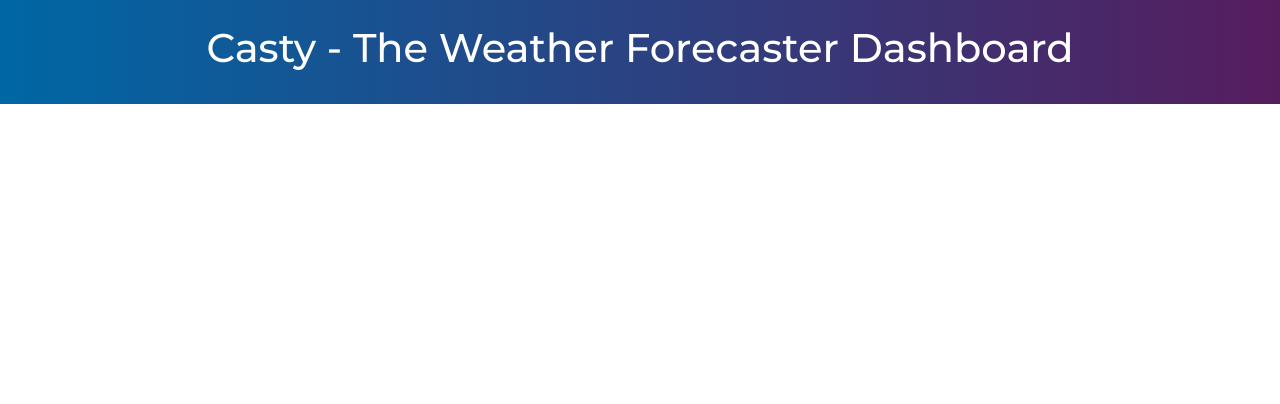
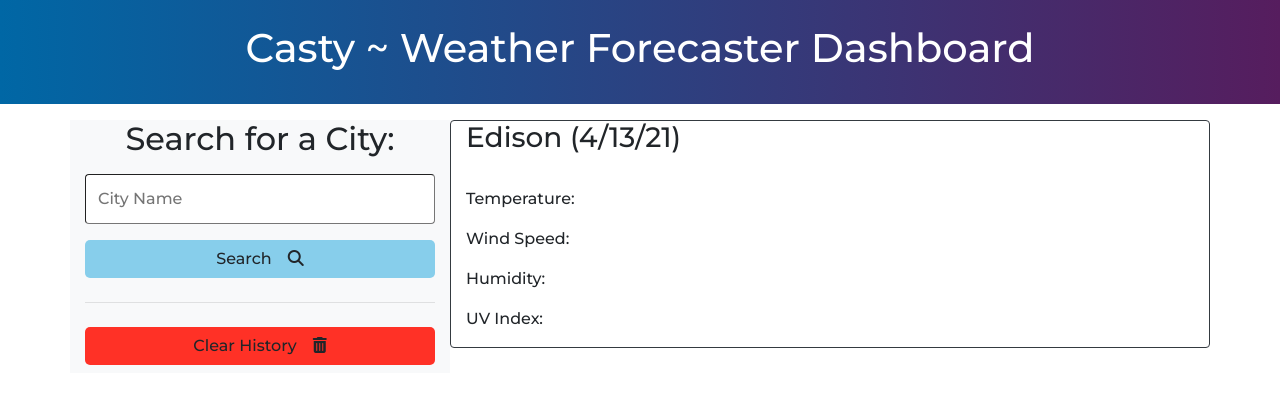
Before and after one commit to jeffymiyoung/Casty-Weather-Forecast-App, a plain HTML site: page Index.html in a window 1280 px wide. Drawn offline with nearby package versions, Linux system fonts and the light colour scheme.

Commit message:
added Search Input/Button - UL for Search History/Clear History Button - Current Forecast template

```diff
--- a/Assets/CSS/styles.css
+++ b/Assets/CSS/styles.css
@@ -1,11 +1,57 @@
 * {
+    margin: 0;
+    padding: 0;
     font-family: 'Montserrat', sans-serif;
+    box-sizing: border-box;
 }
 
 header {
+    font-weight: bold;
+    text-align: center;
     color: white;
-    font-weight: bold;
     padding: 24px;
-    text-align: center;
     background-image: linear-gradient(to right, #0067a5, #561D5E);
 }
+
+h2, h3 {
+    font-weight: 500;
+}
+
+.container {
+    margin-top: 16px;
+}
+
+.btn {
+    border-radius: 5px;
+}
+
+.city-input {
+    margin-top: 8px;
+    margin-bottom: 8px;
+    padding: 12px;
+    border-width: thin;
+}
+
+.search-title {
+    justify-content: center;
+}
+
+.search-btn {
+    background-color: #87CEEB;
+    margin-top: 8px;
+    margin-bottom: 8px;
+}
+
+.fa-magnifying-glass {
+    padding-left: 16px;
+}
+
+.clear-history {
+    background-color: #FF3126;
+    margin-top: 8px;
+    margin-bottom: 8px;
+}
+
+.fa-trash-can {
+    padding-left: 16px;
+}
--- a/Index.html
+++ b/Index.html
@@ -8,22 +8,77 @@
     <!-- Bootstrap link -->
     <link rel="stylesheet" href="https://stackpath.bootstrapcdn.com/bootstrap/4.3.1/css/bootstrap.min.css" />
     <!-- Font Awesome Icons -->
-    <link rel="stylesheet" href="https://use.fontawesome.com/releases/v5.8.1/css/all.css" integrity="sha384-50oBUHEmvpQ+1lW4y57PTFmhCaXp0ML5d60M1M7uH2+nqUivzIebhndOJK28anvf" crossorigin="anonymous" />
+    <link rel="stylesheet" href="https://cdnjs.cloudflare.com/ajax/libs/font-awesome/6.1.1/css/all.min.css" integrity="sha512-KfkfwYDsLkIlwQp6LFnl8zNdLGxu9YAA1QvwINks4PhcElQSvqcyVLLD9aMhXd13uQjoXtEKNosOWaZqXgel0g==" crossorigin="anonymous" referrerpolicy="no-referrer" />
     <!-- Google Fonts - Montserrat -->
     <link rel="stylesheet" href="https://fonts.googleapis.com/css2?family=Montserrat:wght@100;300;500;700&display=swap" />
     <!-- Local Style File -->
     <link rel="stylesheet" href="./Assets/CSS/styles.css" />
-
-    <title>Casty - The Weather Forecaster App</title>
+    <!-- Favicon Link -->
+    <link rel="icon" type="icon/x-icon" href="./Assets/Images/favicon.ico" />
+    <title>Casty ~ Weather Forecaster App</title>
 </head>
 <body>
     <!-- Header Nav Bar -->
     <header>
-        <div>
-            <h1>Casty - The Weather Forecaster Dashboard</h1>
-        </div>
+        <h1>Casty ~ Weather Forecaster Dashboard</h1>
     </header>
 
+    <!-- Container for Search Bar and Forecast Projection -->
+    <div class="container">
+        <div class="row">
+
+            <!-- City Search Column -->
+            <div class="col-3 col-sm-4 bg-light">
+                <h2 class="row search-title">Search for a City:</h2>
+
+                <!-- Search Form -->
+                <form id="location-input">
+
+                    <!-- Input Text Field -->
+                    <input type="text" id="city-input" class="city-input col-12 rounded" placeholder="City Name" aria-label="City Search" aria-describedby="search-button">
+                    <!-- Search Button -->
+                    <button id="search-btn" class="btn search-btn col-12">Search<i class="fa-solid fa-magnifying-glass"></i></button>
+
+                </form>
+
+                <!-- Horizontal Rule Break from Input Form to Search History -->
+                <hr>
+
+                <!-- UL Search History -->
+                <ul class="search-history col-12">
+
+                </ul>
+                <!-- Clear History Button -->
+                <button id="clear-history" class="btn clear-history col-12">Clear History<i class="fa-solid fa-trash-can"></i></button>
+            </div>
+
+            <!-- Forecast Area -->
+            <div class="col-9 col-sm-8">
+                <!-- Row to allow Selected City and Future Forecast to be it's own column -->
+                <div class="row">
+                    <!-- Selected City Forecast Area -->
+                    <div id="current-weather" class="col-12 border border-dark rounded">
+                        <!-- Selected City Title -->
+                        <h3 id="selected-city" class="selected-city">Edison (4/13/21)</h3>
+                        <br>
+                        <!-- Current Day Forecast -->
+                        <div class="current-forecast">
+                            <p>Temperature: <span id="temperature" class="current"></span></p>
+                            <p>Wind Speed: <span id="wind" class="current"></span></p>
+                            <p>Humidity: <span id="humidity" class="current"></span></p>
+                            <p>UV Index: <span id="uv" class="current"></span></p>
+                        </div>
+                    </div>
+
+                    <!-- Future Forecast Area -->
+                    <div id="future-weather" class="col-12">
+
+                    </div>
+                </div>
+
+            </div>
+        </div>
+    </div>
 
     <!-- JQuery -->
     <script src="https://code.jquery.com/jquery-3.4.1.min.js"></script>
@@ -31,5 +86,6 @@
     <script src="https://cdnjs.cloudflare.com/ajax/libs/moment.js/2.24.0/moment.min.js"></script>
     <!-- Local Script File -->
     <script src="./Assets/JS/script.js"></script>
+
 </body>
 </html>
```
Also changed, not shown: Assets/Images/favicon.ico (added).
